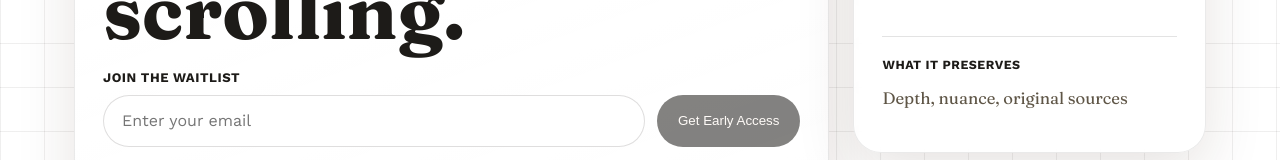
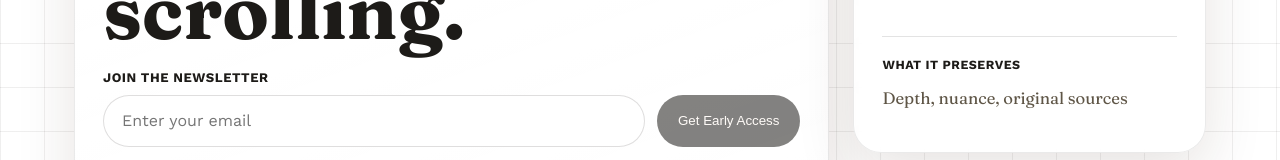
Before and after one commit to ah8571/feedless-digest, a Next.js app: page / in a window 1280 px wide. Shown: the part 485-645 px from the top of the page. Built offline with nearby package versions, Linux system fonts and the light colour scheme; no server answers.

Commit message:
Change 'join waitlist' to 'join newsletter' in signup form

```diff
--- a/app/components/signup-form.tsx
+++ b/app/components/signup-form.tsx
@@ -125,7 +125,7 @@ export function SignupForm() {
   if (isSuccess) {
     return (
       <div className="signup-success-panel" aria-live="polite">
-        <p className="signup-label">Join the waitlist</p>
+        <p className="signup-label">Join the newsletter</p>
         <h2 className="signup-success-title">
           {message === "You are already subscribed."
             ? "You are already subscribed"
@@ -143,7 +143,7 @@ export function SignupForm() {
   return (
     <form className="signup-form" onSubmit={handleSubmit}>
       <label className="signup-label" htmlFor="email">
-        Join the waitlist
+        Join the newsletter
       </label>
       <div className="signup-row">
         <input
```
